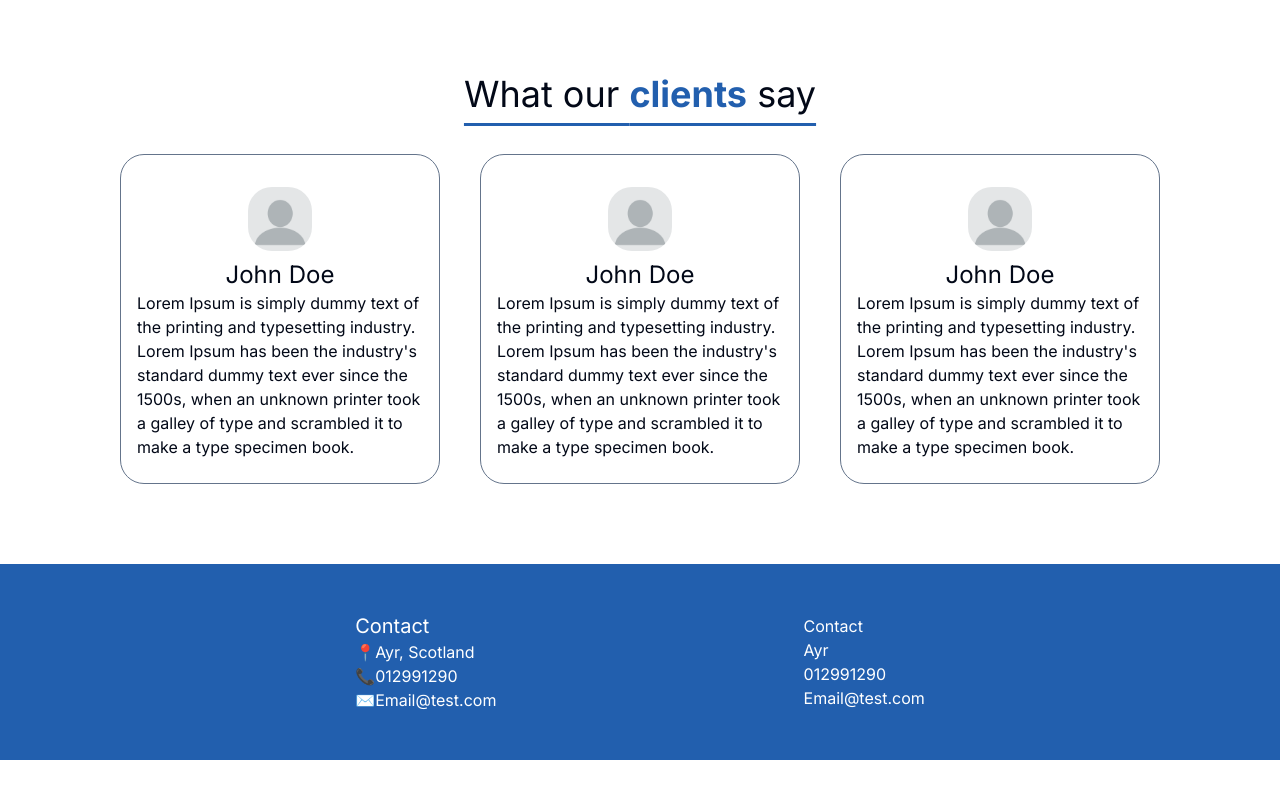
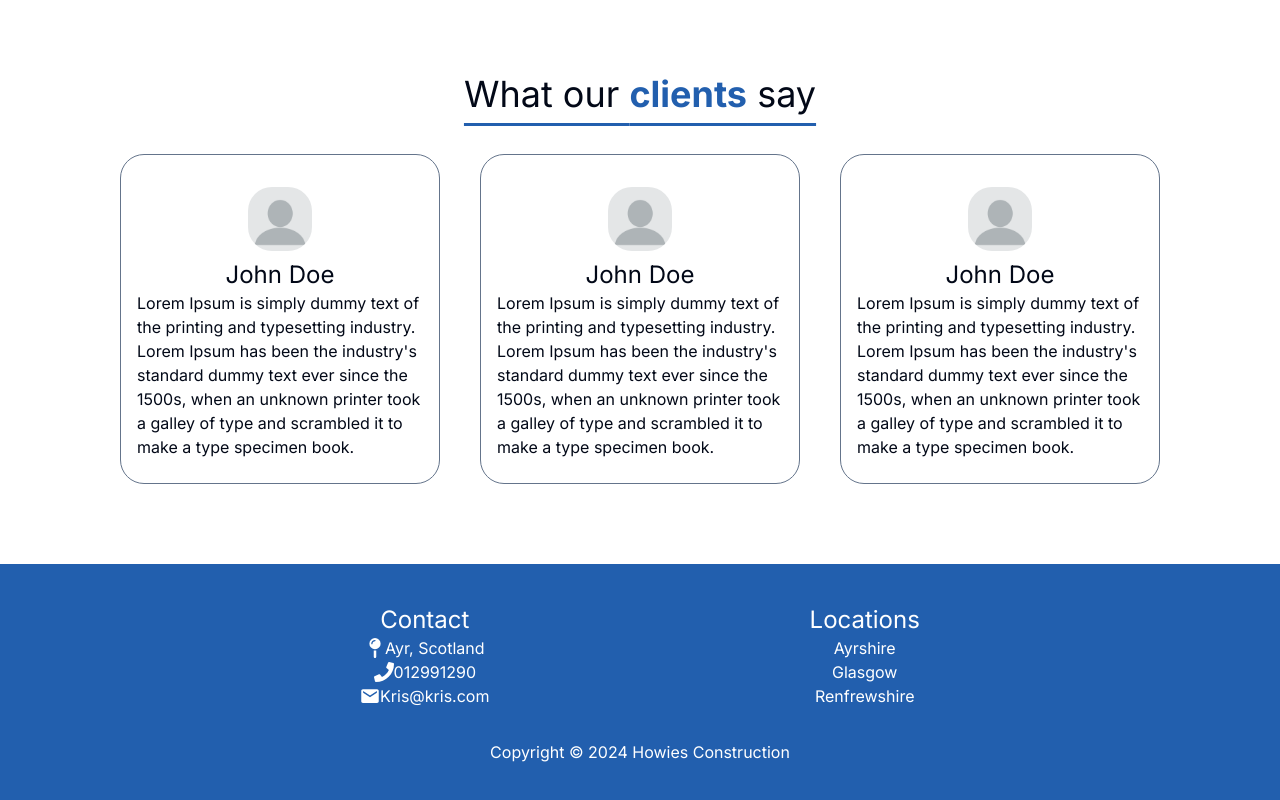
Before and after one commit to Jameshw19/howie-construction, a Next.js app: page / in a window 1280 px wide. Shown: the part 1177-1977 px from the top of the page. Before the commit the page ends 1937 px from the top, so only its background shows below. Built offline with nearby package versions, Linux system fonts and the light colour scheme.

Commit message:
Footer styling and layout

```diff
--- a/app/(dashboard)/_components/footer.tsx
+++ b/app/(dashboard)/_components/footer.tsx
@@ -1,19 +1,35 @@
+import { FaMapPin } from "react-icons/fa6";
+import { FaPhone } from "react-icons/fa";
+import { IoMdMail } from "react-icons/io";
+
 const Footer = () => {
   return (
-    <div className="bg-[#225FAE] h-full text-white p-12">
+    <div className="bg-[#225FAE] h-full text-white p-10">
       <div className="flex items-center justify-evenly">
-        <div>
-          <h1 className="text-xl">Contact</h1>
-          <h2>📍Ayr, Scotland</h2>
-          <h2>📞012991290</h2>
-          <h2>✉️Email@test.com</h2>
+        <div className="flex justify-center items-center flex-col">
+          <h1 className="text-2xl">Contact</h1>
+          <div className="flex items-center justify-center">
+            <FaMapPin className="h-5 w-5" />
+            <h1>Ayr, Scotland</h1>
+          </div>
+          <div className="flex items-center justify-center">
+            <FaPhone className="h-5 w-5" />
+            <h1>012991290</h1>
+          </div>
+          <div className="flex items-center justify-center">
+            <IoMdMail className="h-5 w-5" />
+            <h1>Kris@kris.com</h1>
+          </div>
         </div>
-        <div>
-          <h1>Contact</h1>
-          <h2>Ayr</h2>
-          <h2>012991290</h2>
-          <h2>Email@test.com</h2>
+        <div className="flex justify-center items-center flex-col">
+          <h1 className="text-2xl">Locations</h1>
+          <h1>Ayrshire</h1>
+          <h1>Glasgow</h1>
+          <h1>Renfrewshire</h1>
         </div>
+      </div>
+      <div className="flex items-center justify-center mt-8 text-base">
+        Copyright &copy; 2024 Howies Construction
       </div>
     </div>
   );
```
